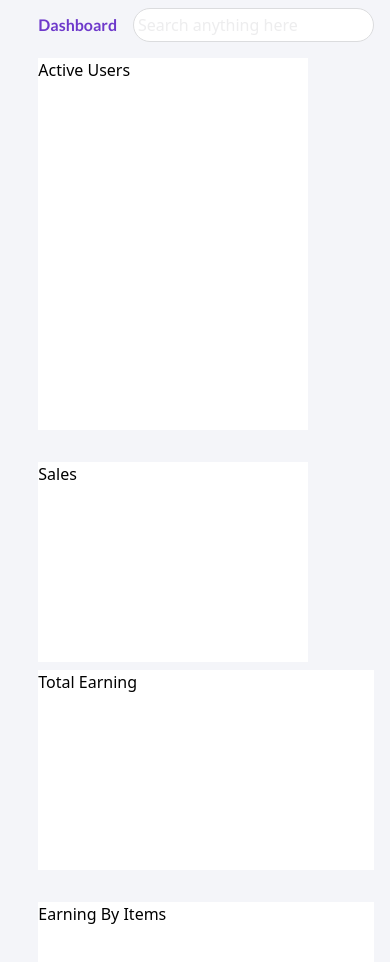
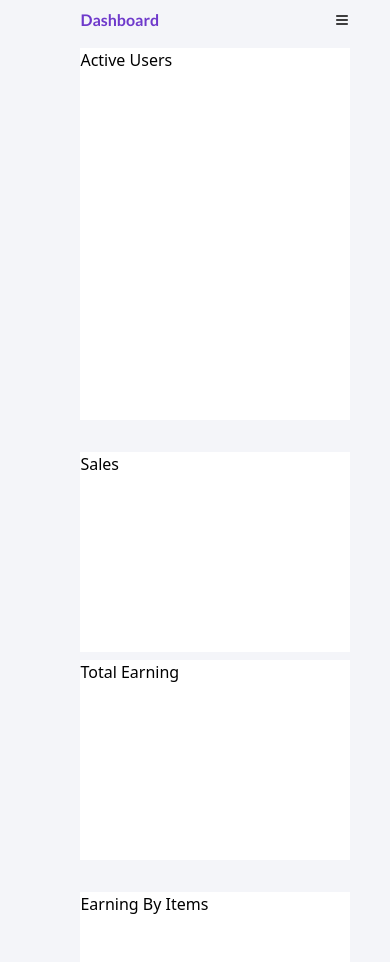
Before and after one commit to Favics-T/Admin-Dashboard, a React (Vite) app: page /home in a window 390 px wide. Shown: the top 962 px of the page. Built offline with nearby package versions, Linux system fonts and the light colour scheme.

Commit message:
checking..

```diff
--- a/src/components/NavBar.jsx
+++ b/src/components/NavBar.jsx
@@ -1,5 +1,7 @@
 import React from 'react'
 import { useLocation } from 'react-router-dom';
+import { LuMenu } from "react-icons/lu";
+
 
 const routeTitleMap = {
   '/dashboard': 'Dashboard',
@@ -14,10 +16,12 @@ const NavBar = () => {
 
   const title = routeTitleMap[pathname] || 'Dashboard';
   return (
-    <div className=' md:pt-8 pt-2 flex md:gap-20 gap-4 items-center'>
+    <div className=' md:pt-8 pt-2 md:justify-start justify-between flex md:gap-20 gap-4 items-center'>
     <h1 className='text-[#6E39CB] Lato md:text-2xl'> {title} </h1>
       <input type="text" placeholder='Search anything here'
-      className='bg-white md:p-2 text-[#DBDCDE] border p-1 rounded-full md:w-96'/>
+      className='bg-white md:block hidden md:p-2 text-[#DBDCDE] border p-1 rounded-full md:w-96'/>
+<LuMenu className='md:hidden block'/>
+
     </div>
   )
 }
```
